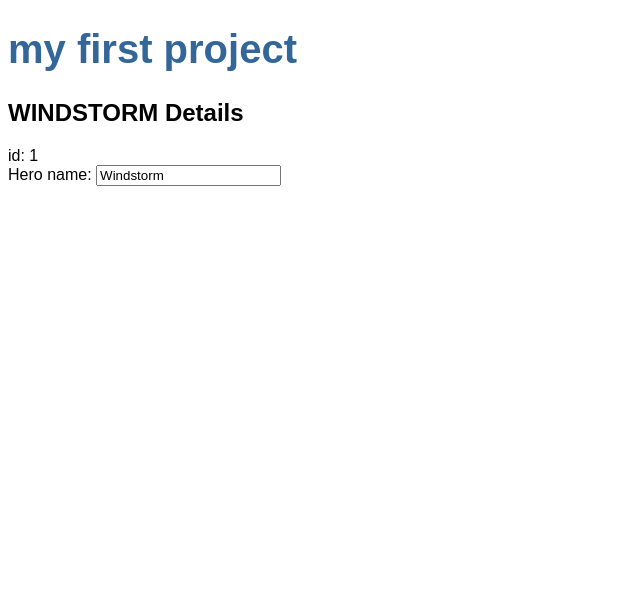
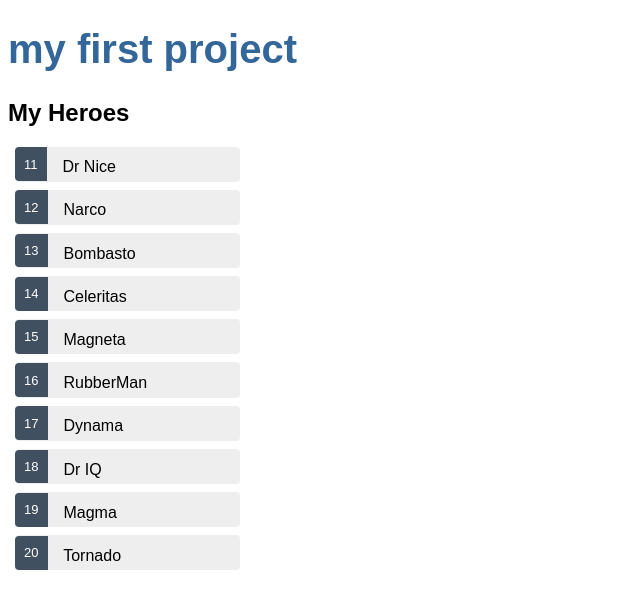
Before and after one commit to 2124405Marleen/my-first-project, an Angular app: page / in a window 1280 px wide. Shown: the top 608 px of the page, without its empty margins (0-640 px from the left). Built offline with nearby package versions, Linux system fonts and the light colour scheme.

Commit message:
ToH 2 completed

```diff
--- a/src/app/heroes/heroes.component.html
+++ b/src/app/heroes/heroes.component.html
@@ -1,6 +1,19 @@
-<h2>{{hero.name | uppercase}} Details</h2>
-<div><span>id: </span>{{hero.id}}</div>
-<div>
-    <label for='name'>Hero name: </label>
-    <input id='name' [(ngModel)]="hero.name" placeholder="name">
+<h2>My Heroes</h2>
+<ul class="heroes">
+    <li *ngFor="let hero of heroes"
+    [class.selected]="hero === selectedHero"
+    (click)="onSelect(hero)">
+    <span class="badge">{{hero.id}}</span> {{hero.name}}
+  </li>
+</ul>
+
+<div *ngIf="selectedHero">
+
+    <h2>{{selectedHero.name | uppercase}} Details</h2>
+    <div><span>id: </span>{{selectedHero.id}}</div>
+    <div>
+      <label for="hero-name">Hero name: </label>
+      <input id="hero-name" [(ngModel)]="selectedHero.name" placeholder="name">
+    </div>
+
 </div>
--- a/src/app/heroes/heroes.component.scss
+++ b/src/app/heroes/heroes.component.scss
@@ -0,0 +1,52 @@
+/* HeroesComponent's private CSS styles */
+.heroes {
+    margin: 0 0 2em 0;
+    list-style-type: none;
+    padding: 0;
+    width: 15em;
+  }
+  .heroes li {
+    cursor: pointer;
+    position: relative;
+    left: 0;
+    background-color: #EEE;
+    margin: .5em;
+    padding: .3em 0;
+    height: 1.6em;
+    border-radius: 4px;
+  }
+  .heroes li:hover {
+    color: #2c3a41;
+    background-color: #e6e6e6;
+    left: .1em;
+  }
+  .heroes li.selected {
+    background-color: black;
+    color: white;
+  }
+  .heroes li.selected:hover {
+    background-color: #505050;
+    color: white;
+  }
+  .heroes li.selected:active {
+    background-color: black;
+    color: white;
+  }
+  .heroes .badge {
+    display: inline-block;
+    font-size: small;
+    color: white;
+    padding: 0.8em 0.7em 0 0.7em;
+    background-color:#405061;
+    line-height: 1em;
+    position: relative;
+    left: -1px;
+    top: -4px;
+    height: 1.8em;
+    margin-right: .8em;
+    border-radius: 4px 0 0 4px;
+  }
+
+  input {
+    padding: .5rem;
+  }
--- a/src/app/heroes/heroes.component.ts
+++ b/src/app/heroes/heroes.component.ts
@@ -1,5 +1,6 @@
 import { Component, OnInit } from '@angular/core';
 import {Hero} from '../hero';
+import { HEROES } from '../mock-heroes';
 
 @Component({
   selector: 'app-heroes',
@@ -8,14 +9,16 @@ import {Hero} from '../hero';
 })
 export class HeroesComponent implements OnInit {
 
-  hero: Hero = {
-    id: 1,
-    name: 'Windstorm'
-  };
+  heroes = HEROES;
+  selectedHero?: Hero;
 
   constructor() { }
 
   ngOnInit(): void {
   }
 
+  onSelect(hero: Hero): void {
+    this.selectedHero = hero;
+  }
+
 }
--- /dev/null
+++ b/src/app/mock-heroes.ts
@@ -0,0 +1,14 @@
+import { Hero } from './hero';
+
+export const HEROES: Hero[] = [
+  { id: 11, name: 'Dr Nice' },
+  { id: 12, name: 'Narco' },
+  { id: 13, name: 'Bombasto' },
+  { id: 14, name: 'Celeritas' },
+  { id: 15, name: 'Magneta' },
+  { id: 16, name: 'RubberMan' },
+  { id: 17, name: 'Dynama' },
+  { id: 18, name: 'Dr IQ' },
+  { id: 19, name: 'Magma' },
+  { id: 20, name: 'Tornado' }
+];
```
